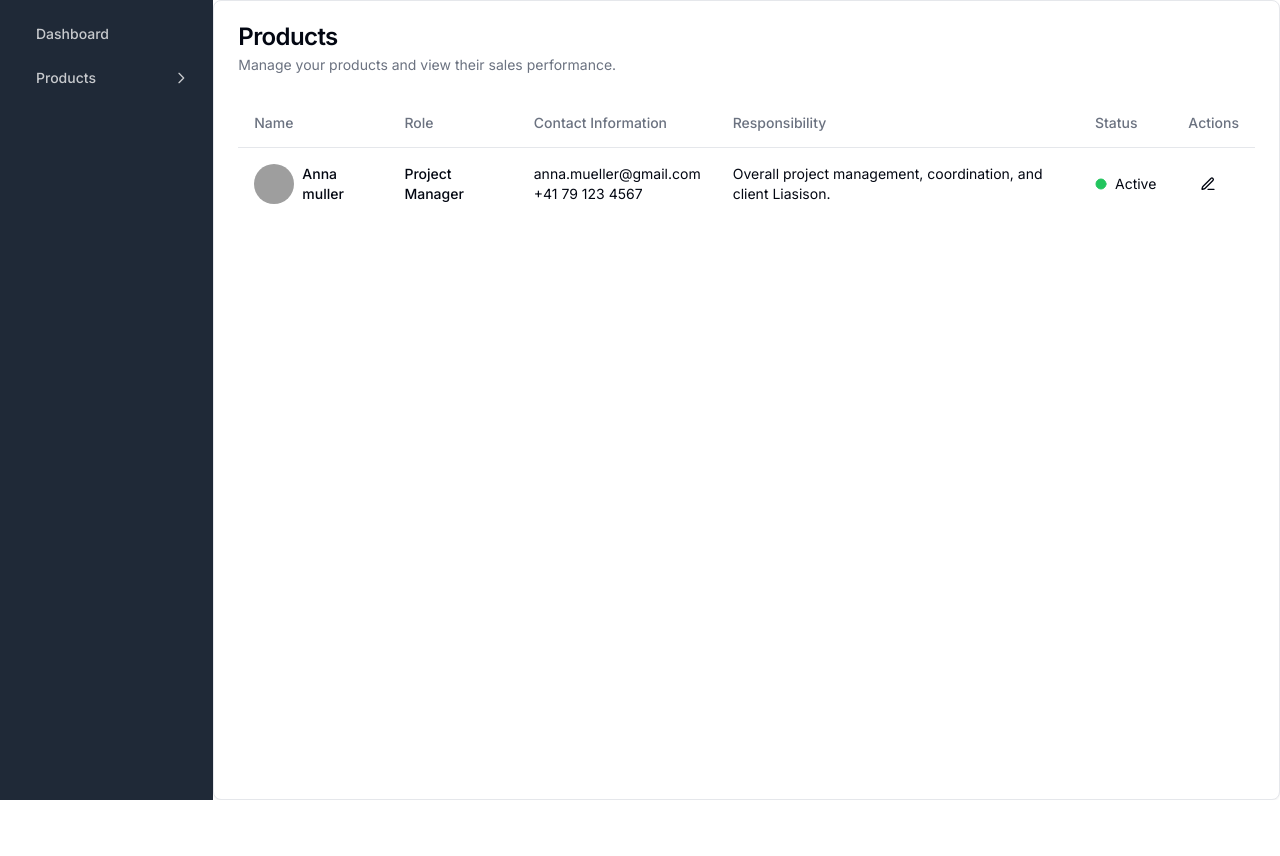
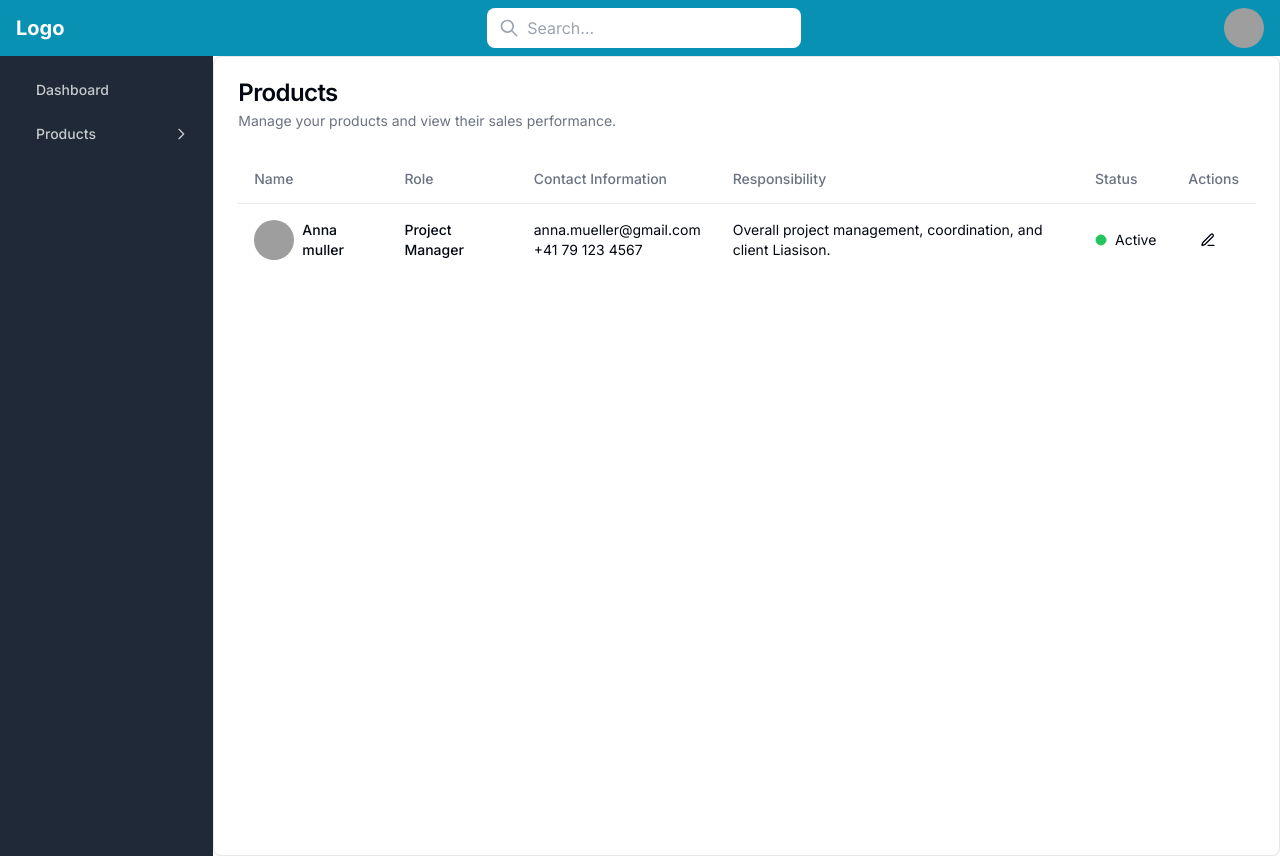
Before and after one commit to ait-varun/Shadcn-components, a Next.js app: page /Dashboard in a window 1280 px wide. Before the commit the page ends 800 px from the top, so only its background shows below. Built offline with nearby package versions, Linux system fonts and the light colour scheme; grey boxes are pictures that could not be loaded.

Commit message:
added navbar

```diff
--- a/src/app/Dashboard/page.tsx
+++ b/src/app/Dashboard/page.tsx
@@ -1,9 +1,11 @@
+import Header from "@/components/Header";
 import Products from "@/components/Products";
 import SidebarMenu from "@/components/Sidebar-menu";
 
 export default function Contact() {
   return (
     <>
+      <Header />
       <div className="flex">
         <SidebarMenu />
         <Products />
--- /dev/null
+++ b/src/components/Header.tsx
@@ -0,0 +1,55 @@
+"use client";
+import { Input } from "@/components/ui/input";
+import { Search } from "lucide-react";
+import { Avatar, AvatarFallback, AvatarImage } from "@/components/ui/avatar";
+import { useState } from "react";
+
+export default function Header() {
+  const [searchTerm, setSearchTerm] = useState("");
+
+  const handleSearchChange = (e: any) => {
+    setSearchTerm(e.target.value);
+  };
+
+  return (
+    <>
+      <div className="flex items-center justify-between px-4 py-2 bg-cyan-600 text-white">
+        {/* Logo */}
+        <div className="text-xl font-bold">Logo</div>
+
+        {/* Search Input */}
+        <div className="relative">
+          <svg
+            className="absolute left-3 top-1/2 transform -translate-y-1/2 w-5 h-5 text-gray-400"
+            xmlns="http://www.w3.org/2000/svg"
+            fill="none"
+            viewBox="0 0 24 24"
+            stroke="currentColor">
+            <path
+              strokeLinecap="round"
+              strokeLinejoin="round"
+              strokeWidth={2}
+              d="M21 21l-6-6m2-5a7 7 0 11-14 0 7 7 0 0114 0z"
+            />
+          </svg>
+          <input
+            type="text"
+            placeholder="Search..."
+            value={searchTerm}
+            onChange={handleSearchChange}
+            className="px-10 py-2 rounded-lg bg-white text-black focus:outline-none focus:ring-2 focus:ring-blue-500"
+          />
+        </div>
+
+        {/* Avatar */}
+        <div className="relative">
+          <img
+            src="https://github.com/shadcn.png"
+            alt="Avatar"
+            className="w-10 h-10 rounded-full"
+          />
+        </div>
+      </div>
+    </>
+  );
+}
```
